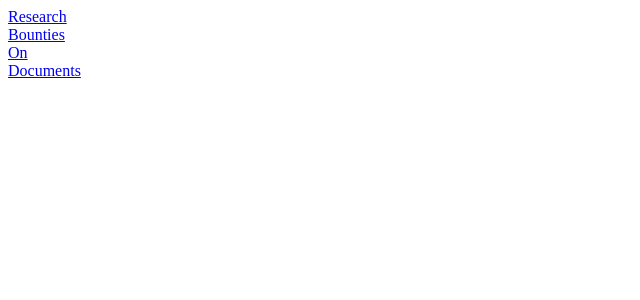
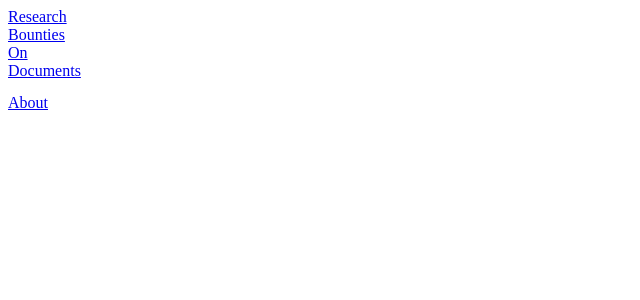
Before and after one commit to derykmakgill/website, a Jekyll site: the page built from index.md, in a window 1280 px wide. Shown: the top 300 px of the page, without its empty margins (0-640 px from the left). Built offline with Jekyll 4.4.1, drawn with Linux system fonts in a browser that asks for light colours.

Commit message:
Update index.md

```diff
--- a/index.md
+++ b/index.md
@@ -4,4 +4,5 @@ layout: default
 
 <div class=par>
   <div><div class="pd"><a href="/research-bounties.html">Research Bounties On Documents</a></div> </div>
+   <div><div class="pd"><a href="/research-bounties.html">About</a></div> </div>
 </div>
```
